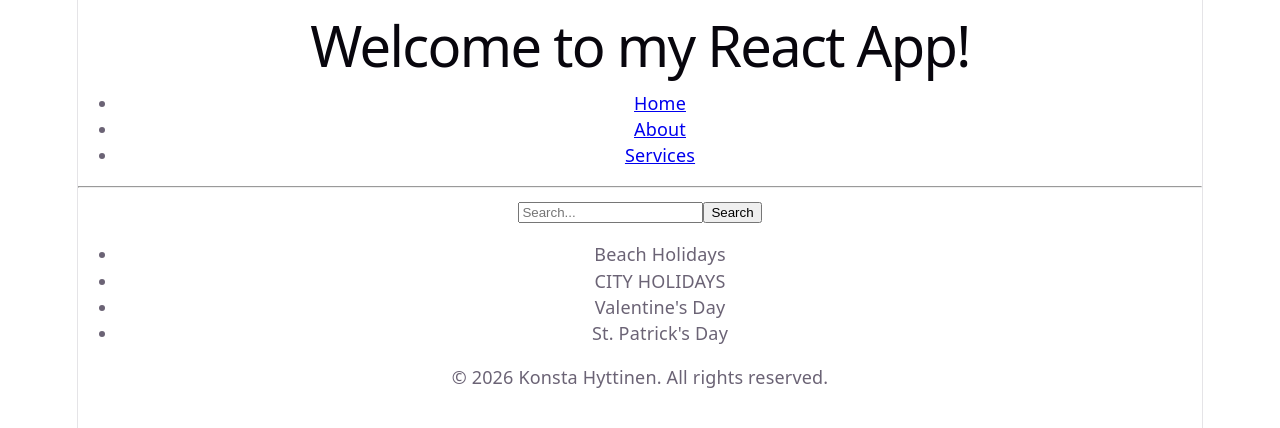
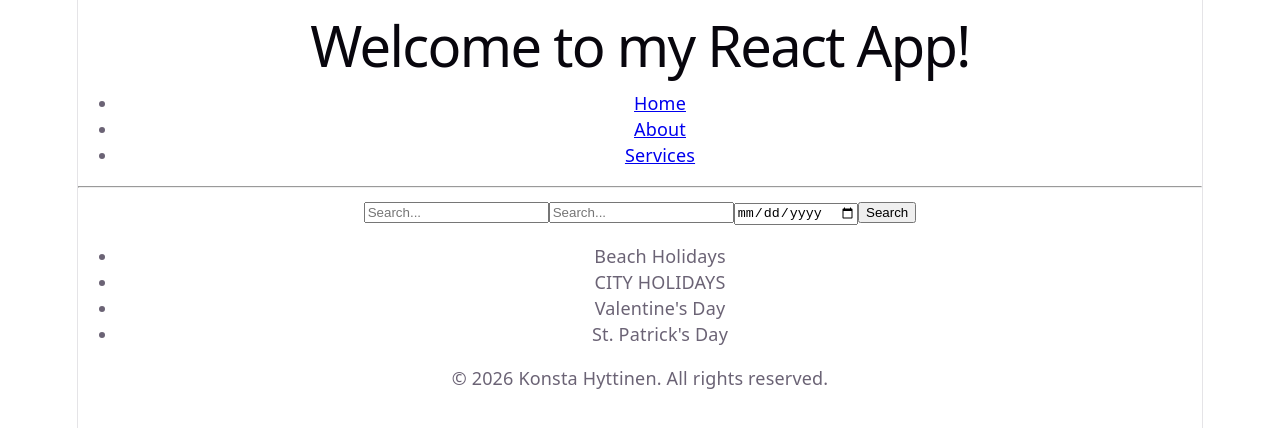
Before and after one commit to konemmah/WOH1_Final_Project_Konsta, a React (Vite) app: page / in a window 1280 px wide. Shown: the top 428 px of the page. Built offline with nearby package versions, Linux system fonts and the light colour scheme.

Commit message:
feat: added search for departure and arrival airport, and date to search boxes.

```diff
--- a/src/App.jsx
+++ b/src/App.jsx
@@ -2,6 +2,7 @@ import Header from './Header.jsx'
 import Footer from './Footer.jsx'
 import Holidays from './Holidays.jsx'
 import Search from './Search.jsx'
+
 
 function App() {
   return (
--- a/src/Search.jsx
+++ b/src/Search.jsx
@@ -1,7 +1,9 @@
 function Search() {
   return (
     <div>
-      <input type="text" placeholder="Search..." />
+      <input type="Departing airport" placeholder="Search..." />
+      <input type="Arriving airport" placeholder="Search..." />
+      <input type="Date" placeholder="Search..." />
       <button>Search</button>
     </div>
   );
```
Also changed, not shown: src/App.css (+21 -0 lines).
